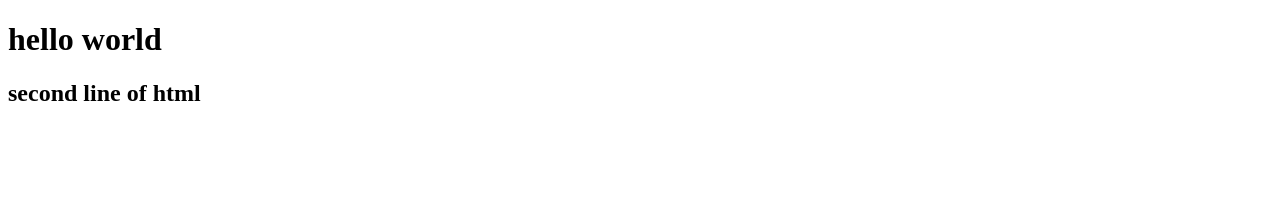
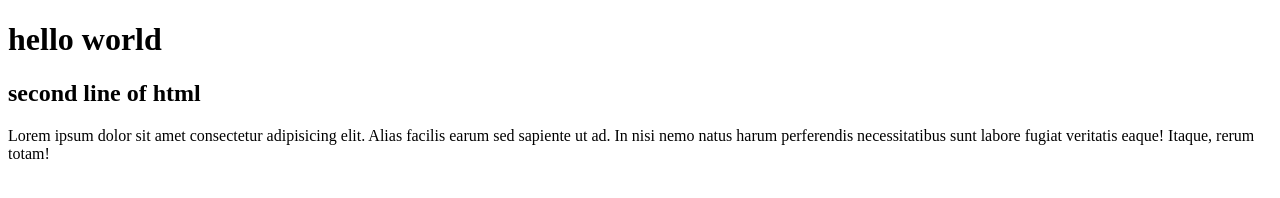
Before and after one commit to MohamedDiaa96/test-project, a plain HTML site: page index.html in a window 1280 px wide. Drawn offline with Linux system fonts and the light colour scheme.

Commit message:
added p line with long text

```diff
--- a/index.html
+++ b/index.html
@@ -8,5 +8,7 @@
 <body>
     <h1>hello world</h1>
     <h2>second line of html</h2>
+    <p>Lorem ipsum dolor sit amet consectetur adipisicing elit. Alias facilis earum
+         sed sapiente ut ad. In nisi nemo natus harum perferendis necessitatibus sunt labore fugiat veritatis eaque! Itaque, rerum totam!</p>
 </body>
 </html>
```
